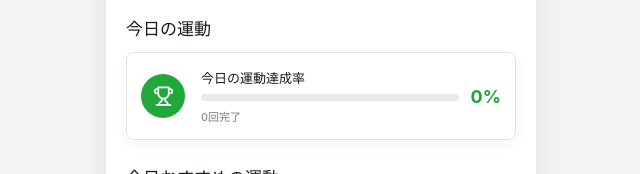
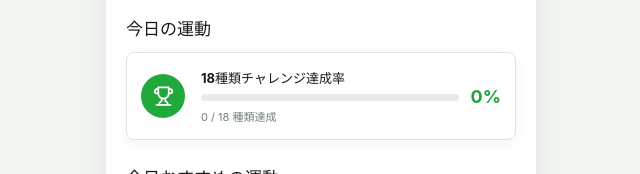
Before and after one commit to Ykt72/hitokoe, a React (Vite) app: page / in a window 1280 px wide. Shown: the part 123-297 px from the top of the page, without its empty margins (319-959 px from the left). Built offline with nearby package versions, Linux system fonts and the light colour scheme; no server answers.

Commit message:
feat: 目標を18種類の運動達成に変更する

```diff
--- a/src/data/exercises.ts
+++ b/src/data/exercises.ts
@@ -27,8 +27,13 @@ export const normalizeExerciseId=(id:string)=>id==='radio'?'radio-1':id;
 export const exerciseIds=exercises.map(exercise=>exercise.id);
 export const byId=(id:string)=>exercises.find(x=>x.id===normalizeExerciseId(id))!;
 
+export const completedExerciseKinds=(records:RecordItem[])=>{
+  const completed=records.filter(record=>record.status==='completed');
+  return new Set(completed.map(record=>normalizeExerciseId(record.exerciseId)));
+};
+
 export const hasExecutedAllExercises=(records:RecordItem[])=>{
-  const executed=new Set(records.map(record=>normalizeExerciseId(record.exerciseId)));
+  const executed=completedExerciseKinds(records);
   return exerciseIds.every(id=>executed.has(id));
 };
 
--- a/src/screens/HomeScreen.tsx
+++ b/src/screens/HomeScreen.tsx
@@ -1,7 +1,7 @@
 import { useEffect, useState } from 'react';
 import { RotateCcw, Trophy } from 'lucide-react';
 import { ExerciseCard } from '../components/ExerciseCard';
-import { proposalBlocklist, propose } from '../data/exercises';
+import { completedExerciseKinds, exerciseIds, proposalBlocklist, propose } from '../data/exercises';
 import type { Exercise, SetState, State } from '../types';
 
 export function HomeScreen({state,setState,go}:{state:State;setState:SetState;go:()=>void}){
@@ -9,8 +9,9 @@ export function HomeScreen({state,setState,go}:{state:State;setState:SetState;go
   const[selected,setSelected]=useState<Exercise|null>(null);
   const[minutes,setMinutes]=useState(1);
   const[toast,setToast]=useState(false);
-  const today=state.records.filter(r=>r.status==='completed'&&new Date(r.completedAt).toDateString()===new Date().toDateString());
-  const rate=Math.min(100,today.length*34);
+  const completedKinds=completedExerciseKinds(state.records);
+  const completedKindCount=completedKinds.size;
+  const rate=Math.round((completedKindCount/exerciseIds.length)*100);
   const open=(exercise:Exercise)=>{setSelected(exercise);setMinutes(exercise.baseMinutes)};
   const refresh=()=>{
     setItems(propose(proposalBlocklist([...state.proposedExerciseIds,...items.map(x=>x.id)],state.records)));
@@ -43,7 +44,7 @@ export function HomeScreen({state,setState,go}:{state:State;setState:SetState;go
       {toast&&<div className="toast">提案を更新しました</div>}
       <header><span>{new Intl.DateTimeFormat('ja-JP',{month:'long',day:'numeric',weekday:'short'}).format(new Date())}</span><h1>今日も、少しだけ。</h1></header>
       <h2>今日の運動</h2>
-      <section className="goal-card"><div className="trophy"><Trophy/></div><div><strong>今日の運動達成率</strong><div className="linear"><i style={{width:rate+'%'}}/></div><span>{today.length}回完了</span></div><b>{rate}%</b></section>
+      <section className="goal-card"><div className="trophy"><Trophy/></div><div><strong>18種類チャレンジ達成率</strong><div className="linear"><i style={{width:rate+'%'}}/></div><span>{completedKindCount} / {exerciseIds.length} 種類達成</span></div><b>{rate}%</b></section>
       <div className="section-heading"><h2>今日おすすめの運動</h2><span>すぐに始められます</span></div>
       <section className="exercise-list">{items.map(exercise=><ExerciseCard key={exercise.id} exercise={exercise} start={open}/>)}</section>
       <button className="refresh" onClick={refresh}><RotateCcw/>提案を更新する</button>
--- a/src/screens/RecordsScreen.tsx
+++ b/src/screens/RecordsScreen.tsx
@@ -1,6 +1,6 @@
 import { useMemo, useState, type CSSProperties } from 'react';
 import { Check, ChevronRight, Flame, Square, Trophy } from 'lucide-react';
-import { byId } from '../data/exercises';
+import { byId, completedExerciseKinds, exerciseIds } from '../data/exercises';
 import type { RecordItem } from '../types';
 import { weekStart } from '../utils/date';
 
@@ -9,7 +9,8 @@ export function RecordsScreen({records}:{records:RecordItem[]}){
   const week=useMemo(()=>weekStart(),[]);
   const weekRecords=records.filter(record=>new Date(record.completedAt)>=week);
   const completedWeek=weekRecords.filter(record=>record.status==='completed');
-  const rate=Math.min(100,completedWeek.length*20);
+  const completedKinds=completedExerciseKinds(records);
+  const rate=Math.round((completedKinds.size/exerciseIds.length)*100);
   const kcal=completedWeek.reduce((n,record)=>n+record.kcal,0);
   // 今週の達成記録だけを使い、同じ日に複数回行っても継続日は1日として数えます。
   const activeDays=new Set(completedWeek.map(record=>new Date(record.completedAt).toDateString()));
@@ -18,8 +19,8 @@ export function RecordsScreen({records}:{records:RecordItem[]}){
 
   return <main className="screen records-screen">
     <header><span>あなたの積み重ね</span><h1>記録</h1></header>
-    <section className="week-card"><div className="small-ring" style={{'--progress':rate*3.6+'deg'} as CSSProperties}><strong>{rate}%</strong></div><div><span>今週の達成率</span><strong>{completedWeek.length} / 5 回</strong></div></section>
-    <section className="summary"><div><Trophy/><span>達成回数</span><strong>{completedWeek.length}回</strong></div><div><Flame/><span>消費カロリー</span><strong>{kcal.toFixed(1)}kcal</strong></div></section>
+    <section className="week-card"><div className="small-ring" style={{'--progress':rate*3.6+'deg'} as CSSProperties}><strong>{rate}%</strong></div><div><span>18種類チャレンジ</span><strong>{completedKinds.size} / {exerciseIds.length} 種類</strong></div></section>
+    <section className="summary"><div><Trophy/><span>達成した種類</span><strong>{completedKinds.size}種類</strong></div><div><Flame/><span>今週の消費カロリー</span><strong>{kcal.toFixed(1)}kcal</strong></div></section>
     <h2>今週の活動サマリー</h2>
     <section className="activity-summary">
       <div><span>実施回数</span><strong>{completedWeek.length}回</strong></div>
```
